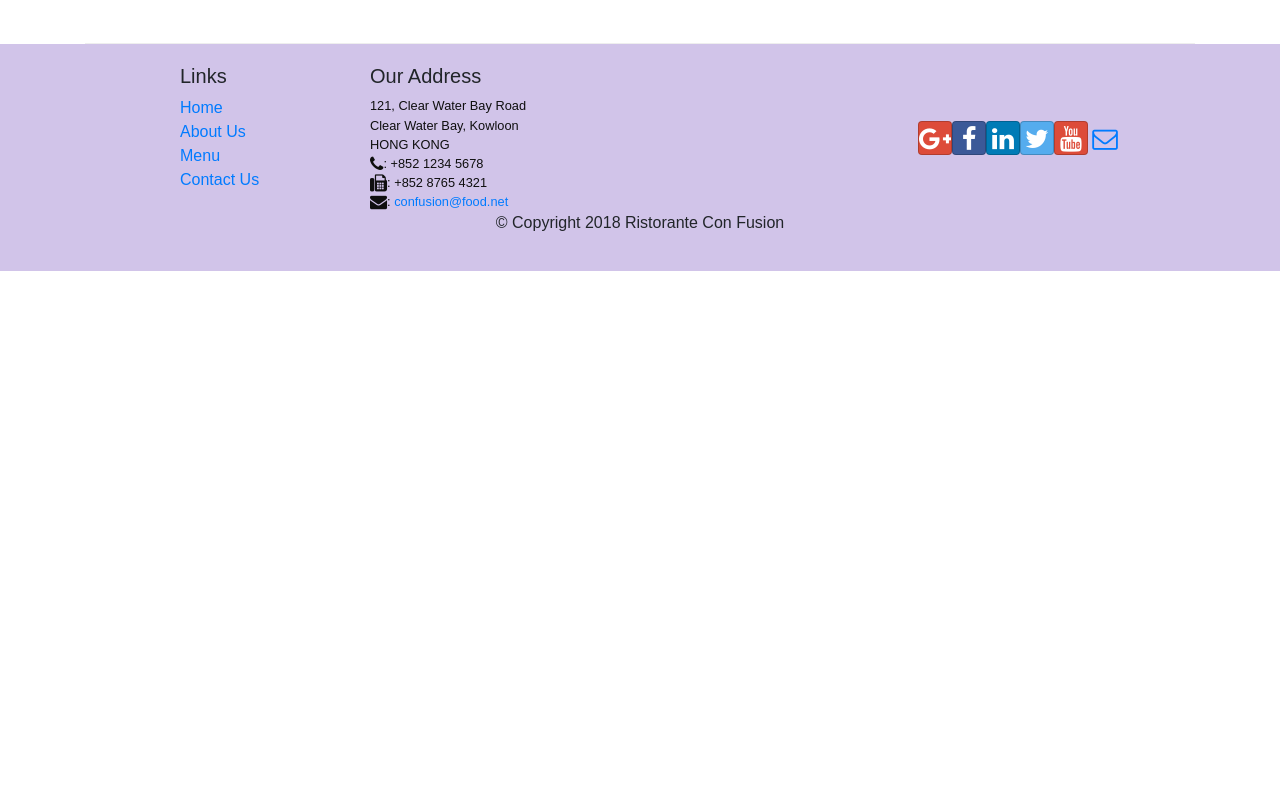
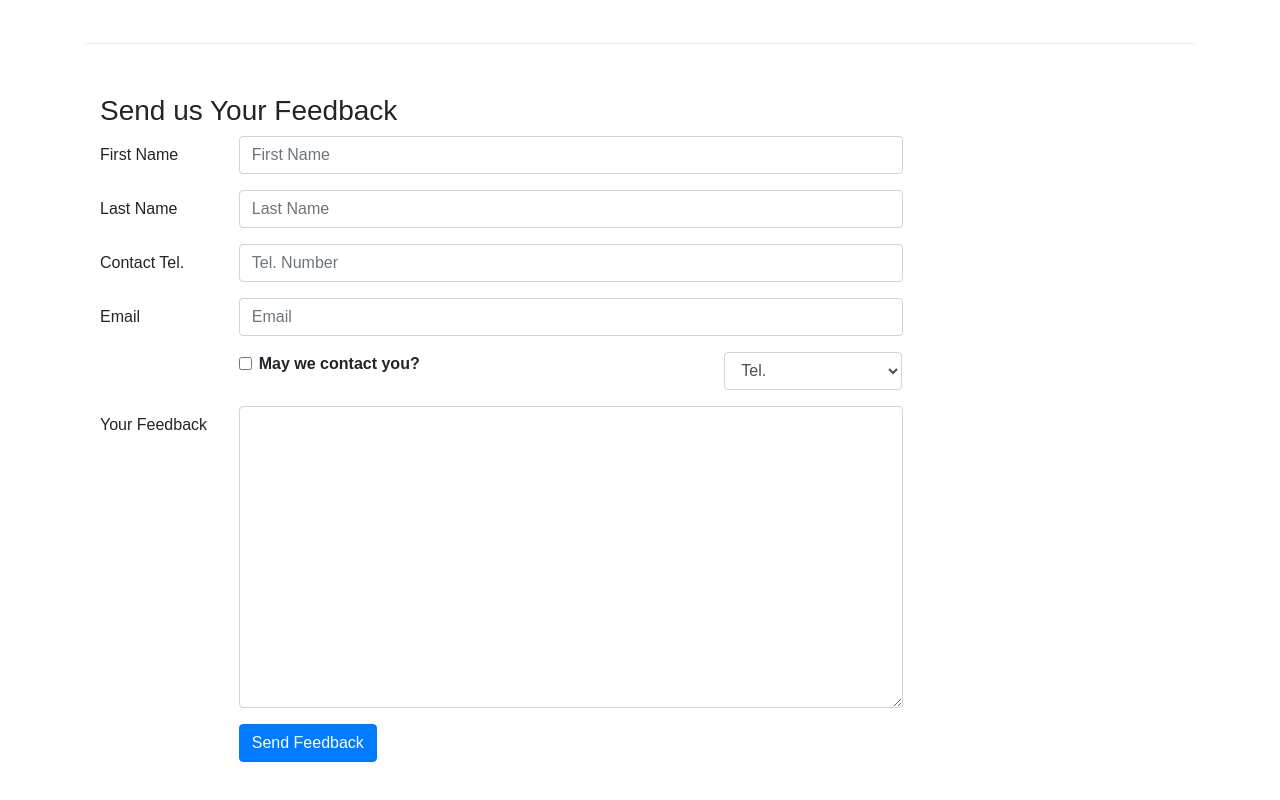
Before and after one commit to DogeLover1337/coursera-react, a React (Create React App) app in the folder confusion/: page /contactus in a window 1280 px wide. Shown: the part 780-1580 px from the top of the page. Before the commit the page ends 1051 px from the top, so only its background shows below. Built offline with nearby package versions, Linux system fonts and the light colour scheme.

Commit message:
Controlled Forms

```diff
--- a/confusion/src/components/ContactComponent.js
+++ b/confusion/src/components/ContactComponent.js
@@ -1,8 +1,43 @@
-import React from 'react';
-import {Breadcrumb, BreadcrumbItem} from 'reactstrap';
+import React, {Component}from 'react';
+import {Breadcrumb, BreadcrumbItem, Button, Label, Form, FormGroup, Input, Col} from 'reactstrap';
 import {Link} from 'react-router-dom';
 
-function Contact(props) {
+class Contact extends Component{
+
+    constructor(props){
+        super(props);
+
+        this.state={
+            firstname: '',
+            lastname: '',
+            telnum: '',
+            email: '',
+            agree: false,
+            contactType: 'Tel.',
+            message: '',
+        }
+
+        this.handleSubmit = this.handleSubmit.bind(this);
+        this.handleInputChange = this.handleInputChange.bind(this);
+    }
+
+    handleInputChange(event){
+        const target = event.target;
+        const value = target.type === 'checkbox' ? target.checked : target.value;
+        const name = target.name;
+
+        this.setState({
+            [name]: value,
+        });
+    }
+
+    handleSubmit(event){
+        console.log("Current State Is: " + JSON.stringify(this.state));
+        alert("Current State Is: " + JSON.stringify(this.state));
+        event.preventDefault();
+    }
+
+    render(){
         return(
             <div className="container">
                 <div className="row">
@@ -41,8 +76,70 @@ function Contact(props) {
                         </div>
                     </div>
                 </div>
+                <div className="row row-content">
+                    <div className="col-12">
+                        <h3>Send us Your Feedback</h3>
+                    </div>
+                    <div className="col-12 col-md-9">
+                        <Form onSubmit={this.handleSubmit}>
+                            <FormGroup row>
+                                <Label htmlFor="firstname" md={2}>First Name</Label>
+                                <Col md={10}>
+                                    <Input type="text" id="firstname" name="firstname" placeholder="First Name" value={this.state.firstname} onChange={this.handleInputChange}/>
+                                </Col>
+                            </FormGroup>
+                            <FormGroup row>
+                                <Label htmlFor="lastname" md={2}>Last Name</Label>
+                                <Col md={10}>
+                                    <Input type="text" id="lastname" name="lastname" placeholder="Last Name" value={this.state.lastname} onChange={this.handleInputChange}/>
+                                </Col>
+                            </FormGroup>
+                            <FormGroup row>
+                                <Label htmlFor="telnum" md={2}>Contact Tel.</Label>
+                                <Col md={10}>
+                                    <Input type="tel" id="telnum" name="telnum" placeholder="Tel. Number" value={this.state.telnum} onChange={this.handleInputChange}/>
+                                </Col>
+                            </FormGroup>
+                            <FormGroup row>
+                                <Label htmlFor="email" md={2}>Email</Label>
+                                <Col md={10}>
+                                    <Input type="email" id="email" name="email" placeholder="Email" value={this.state.email} onChange={this.handleInputChange}/>
+                                </Col>
+                            </FormGroup>
+                            <FormGroup row>
+                                <Col md={{size: 6, offset: 2}}>
+                                    <FormGroup check>
+                                        <Label check>
+                                            <Input type="checkbox" name="agree" checked={this.state.agree} onChange={this.handleInputChange}/>
+                                            {' '}
+                                            <strong>May we contact you?</strong>
+                                        </Label>
+                                    </FormGroup>
+                                </Col>
+                                <Col md={{size: 3, offset: 1}}>
+                                    <Input type="select" name="contactType" value={this.state.contactType} onChange={this.handleInputChange}>
+                                        <option>Tel.</option>
+                                        <option>Email</option>
+                                    </Input>
+                                </Col>
+                            </FormGroup>
+                            <FormGroup row>
+                                <Label htmlFor="message" md={2}>Your Feedback</Label>
+                                <Col md={10}>
+                                    <Input type="textarea" id="message" name="message" rows="12" value={this.state.message} onChange={this.handleInputChange}/>
+                                </Col>
+                            </FormGroup>
+                            <FormGroup row>
+                                <Col md={{size:10,offset:2}}>
+                                    <Button type="submit" color="primary">Send Feedback</Button>
+                                </Col>
+                            </FormGroup>
+                        </Form>
+                    </div>
+                </div>
             </div>
         );
     }
+}
 
 export default Contact;
```
Lines whose indentation alone changed are shown as unchanged.
